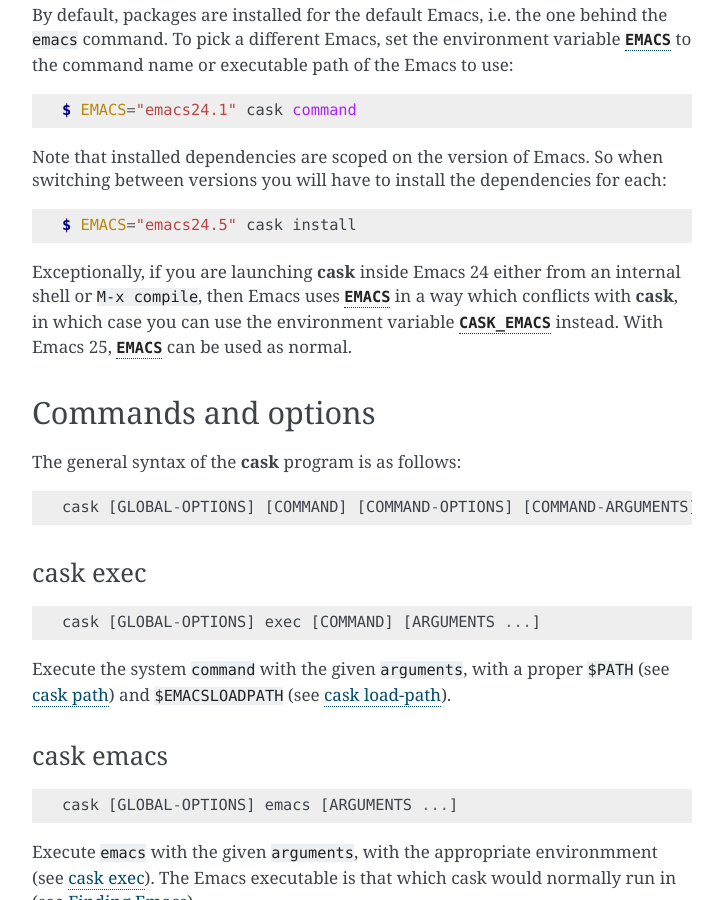
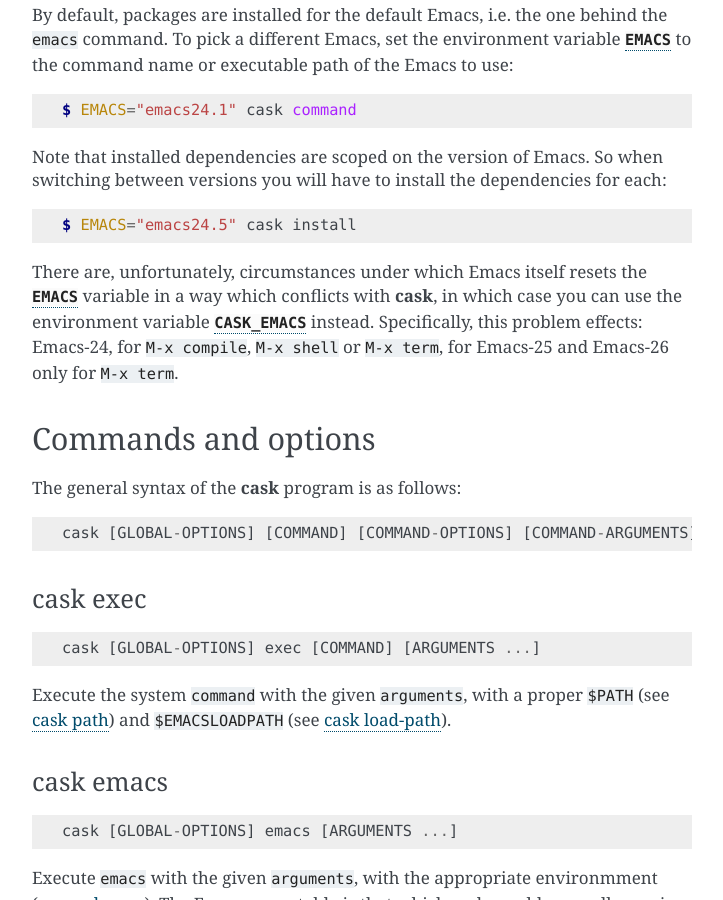
Before and after one commit to cask/cask, a Sphinx documentation site: the page built from doc/guide/usage.rst, in a window 1280 px wide and 900 px high, scrolled down 846 px. Shown: the whole window, without its empty margins (388-1111 px from the left). Built offline with Sphinx 7.4.7, drawn with Linux system fonts in a browser that asks for light colours; cross-references to code outside the pages are shown as plain code; some of the changed text lies outside the part shown.

Commit message:
Update doc describing use of CASK_EMACS
Previously the documentation did not state that term-mode is still
effected in later Emacs versions.

Closes #371

```diff
--- a/doc/guide/usage.rst
+++ b/doc/guide/usage.rst
@@ -64,11 +64,14 @@
 
    $ EMACS="emacs24.5" cask install
 
-Exceptionally, if you are launching :program:`cask` inside Emacs 24 either
-from an internal shell or `M-x compile`, then Emacs uses :envvar:`EMACS` in a
-way which conflicts with :program:`cask`, in which case you can use the
-environment variable :envvar:`CASK_EMACS` instead. With Emacs 25,
-:envvar:`EMACS` can be used as normal.
+
+There are, unfortunately, circumstances under which Emacs itself
+resets the :envvar:`EMACS` variable in a way which conflicts with
+:program:`cask`, in which case you can use the environment variable
+:envvar:`CASK_EMACS` instead. Specifically, this problem effects:
+Emacs-24, for `M-x compile`, `M-x shell` or `M-x term`, for Emacs-25
+and Emacs-26 only for `M-x term`.
+
 
 
 Commands and options
```
Also changed, not shown: other parts of doc/guide/usage.rst (+1 -1 lines).
